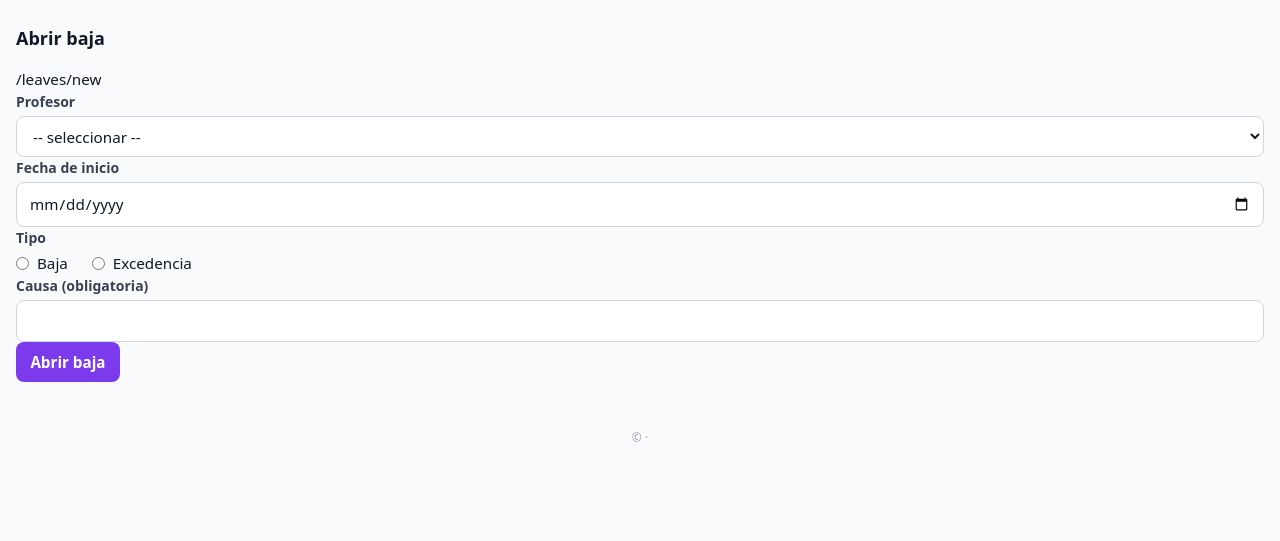
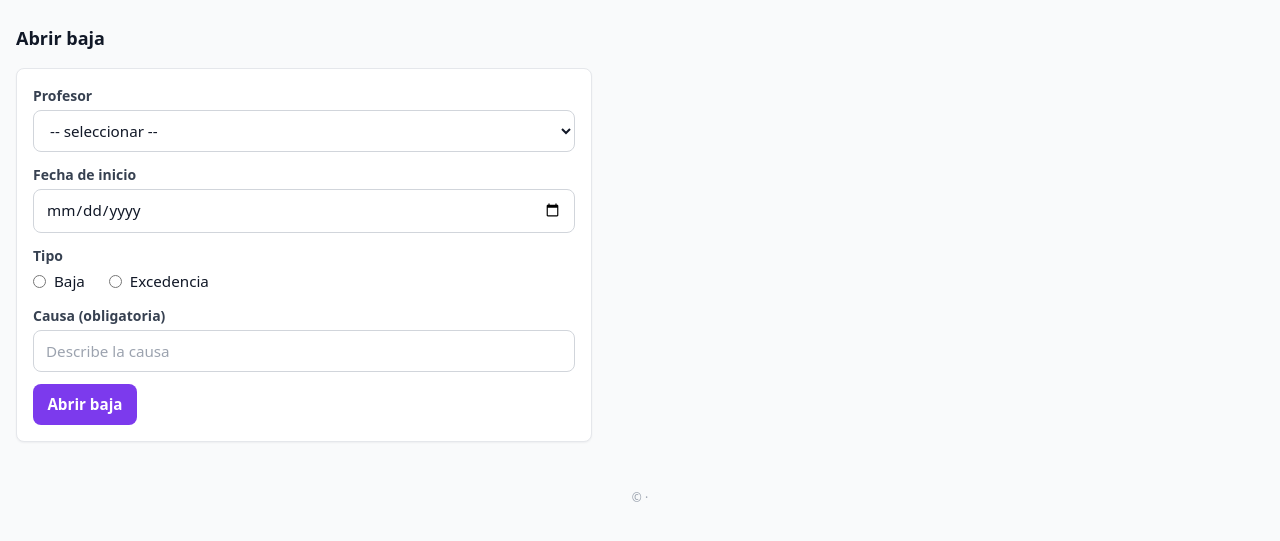
Before and after one commit to pablo-1974/AGB-ausencias, a FastAPI app: template templates/leaves_new.html in a window 1280 px wide. Shown: the part 25-566 px from the top of the page. Run offline with FastAPI, Linux system fonts and the light colour scheme; the template is opened without the code that fills it, so the values that code supplies are empty; some libraries are stand-ins or nearby versions.

Commit message:
Update leaves_new.html

```diff
--- a/templates/leaves_new.html
+++ b/templates/leaves_new.html
@@ -10,7 +10,7 @@
   <div class="mb-4 p-3 rounded bg-green-100 text-green-700">{{ info }}</div>
 {% endif %}
 
-/leaves/new
+<form method="post" action="/leaves/new" class="card space-y-3 max-w-xl">
   <div>
     <label class="label">Profesor</label>
     <select name="teacher_id" class="input" required>
@@ -42,7 +42,7 @@
 
   <div>
     <label class="label">Causa (obligatoria)</label>
-    <input class="input" type="text" name="cause" required>
+    <input class="input" type="text" name="cause" placeholder="Describe la causa" required>
   </div>
 
   <button class="btn-primary">Abrir baja</button>
```
